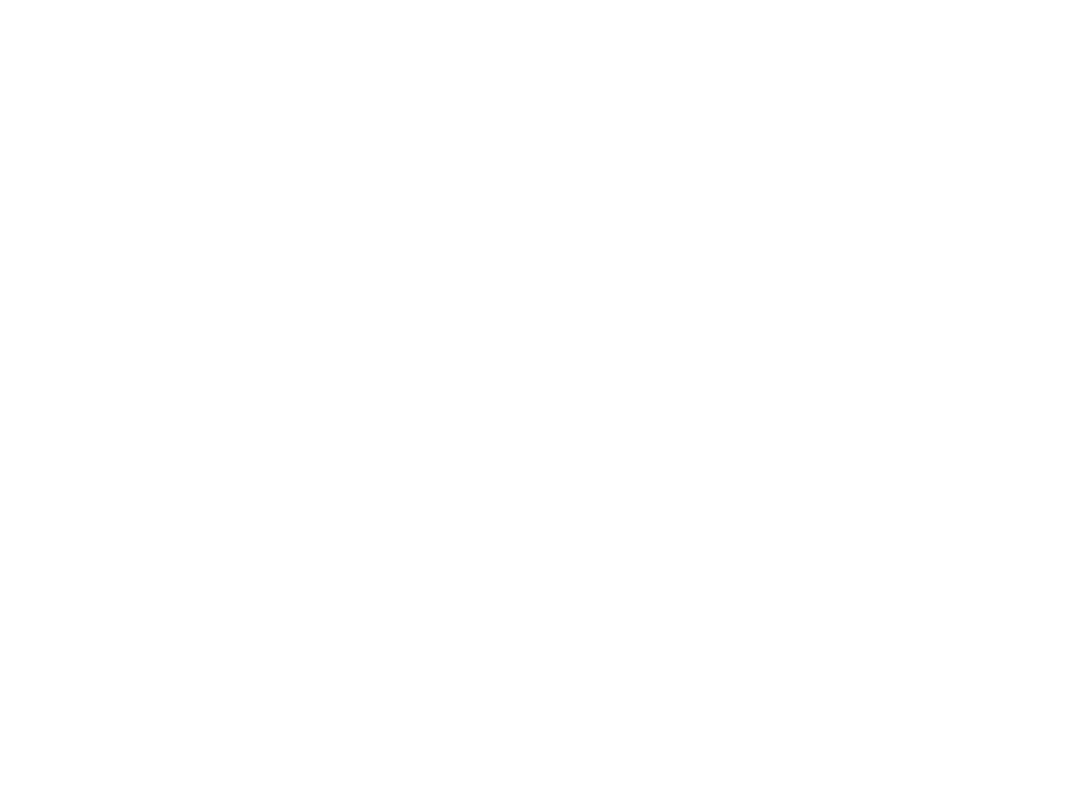
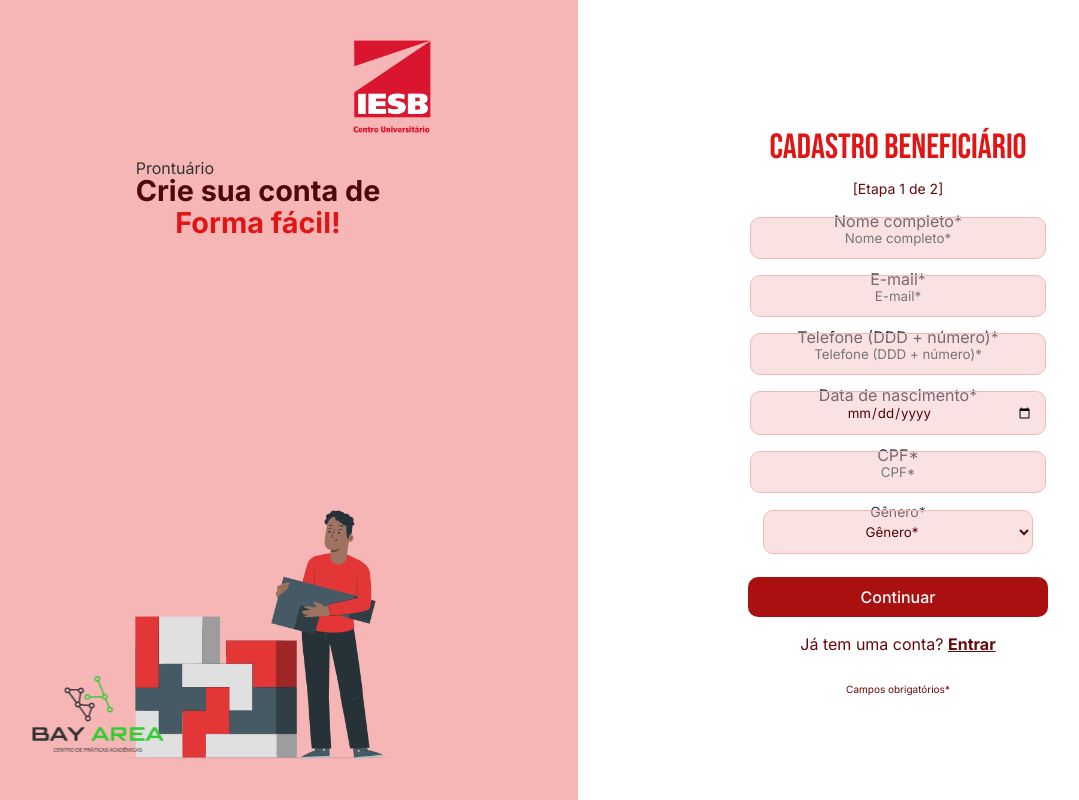
Before and after one commit to fabrica-bayarea/Prontuario, a React (Vite) app in the folder prontuario-front/: page /cadastro1 in a window 1280 px wide. Before the commit this address had no page. Shown: the whole page, without its empty margins (62-1141 px from the left). Built offline with nearby package versions, Linux system fonts and the light colour scheme; a web font is replaced by a local one.

Commit message:
Descrição do que foi alterado

```diff
--- a/prontuario-front/package.json
+++ b/prontuario-front/package.json
@@ -13,7 +13,7 @@
     "prop-types": "^15.8.1",
     "react": "^18.3.1",
     "react-dom": "^18.3.1",
-    "react-router-dom": "^7.4.1"
+    "react-router-dom": "^7.5.0"
   },
   "devDependencies": {
     "@eslint/js": "^9.9.0",
--- /dev/null
+++ b/prontuario-front/src/pages/Cadastro1.jsx
@@ -0,0 +1,134 @@
+import { useState } from "react";
+import Logo from "../components/LogoIesb";
+import LogoBayArea from "../components/LogoBayArea";
+import cadastro from "../assets/Images/cadastro.png";
+import "../styles/cadastro1.css";
+
+function Cadastro1() {
+  const [form, setForm] = useState({
+    nome: '',
+    email: '',
+    telefone: '',
+    nascimento: '',
+    cpf: '',
+    genero: '',
+  });
+
+  const handleChange = (e) => {
+    const { name, value } = e.target;
+    setForm((prev) => ({ ...prev, [name]: value }));
+  };
+
+  const handleSubmit = (e) => {
+    e.preventDefault();
+    console.log('Dados enviados:', form);
+  };
+
+  return (
+    <div className="conteinerCadastro1">
+      {/* Lado esquerdo com imagem e logos */}
+      <div className="infocadastro1">
+        <div className="logoIesbLogin">
+          <Logo />
+        </div>
+        <div className="description1">
+          <p className="subtitulo">Prontuário</p>
+          <h1 className="h1">
+          <span>Crie sua conta de</span><br />
+          <span className="destaquecadastro">Forma fácil!</span>
+          </h1>
+        </div>
+        <div className="infoImage1">
+          <img src={cadastro} alt="ilustração cadastro" className="imgcadastro" />
+        </div>
+        <div className="logoBayAreaLogin">
+          <LogoBayArea />
+        </div>
+      </div>
+
+      {/* Lado direito com o formulário */}
+      <form className="formcadastro" onSubmit={handleSubmit}>
+        <h2 className="titlecadastro">Cadastro Beneficiário</h2>
+        <p className="etapaCadastro">[Etapa 1 de 2]</p>
+
+        <label>Nome completo*</label><br />
+        <input
+          type="text"
+          name="nome"
+          placeholder="Nome completo*"
+          className="inputcadastro"
+          value={form.nome}
+          onChange={handleChange}
+          required
+        />
+
+        <label>E-mail*</label><br />
+        <input
+          type="email"
+          name="email"
+          placeholder="E-mail*"
+          className="inputcadastro"
+          value={form.email}
+          onChange={handleChange}
+          required
+        />
+
+        <label>Telefone (DDD + número)*</label><br />
+        <input
+          type="tel"
+          name="telefone"
+          placeholder="Telefone (DDD + número)*"
+          className="inputcadastro"
+          value={form.telefone}
+          onChange={handleChange}
+          required
+        />
+
+        <label>Data de nascimento*</label><br />
+        <input
+          type="date"
+          name="nascimento"
+          placeholder="Data de nascimento*"
+          className="inputcadastro"
+          value={form.nascimento}
+          onChange={handleChange}
+          required
+        />
+
+        <label>CPF*</label><br />
+        <input
+          type="text"
+          name="cpf"
+          placeholder="CPF*"
+          className="inputcadastro"
+          value={form.cpf}
+          onChange={handleChange}
+          required
+        />
+
+        <label className="label">Gênero*</label><br />
+        <select
+          name="genero"
+          className="inputcadastro"
+          value={form.genero}
+          onChange={handleChange}
+          required
+        >
+          <option value="">Gênero*</option>
+          <option value="feminino">Feminino</option>
+          <option value="masculino">Masculino</option>
+          <option value="prefiro_nao_dizer">Prefiro não dizer</option>
+        </select>
+
+        <button className="btnContinuar" type="submit">Continuar</button>
+        <p className="text">
+          Já tem uma conta?{" "}
+          <a href="/recuperar-senha" className="linkPassword">Entrar</a>
+        </p>
+        <p className="campo">Campos obrigatórios*</p>
+      </form>
+    </div>
+  );
+}
+
+export default Cadastro1;
--- a/prontuario-front/src/routes/AppRoutes.jsx
+++ b/prontuario-front/src/routes/AppRoutes.jsx
@@ -1,6 +1,7 @@
 import { BrowserRouter as Router, Routes, Route } from "react-router-dom";
 import PreLogin from "../pages/PreLogin";
 import Login from "../pages/Login";
+import Cadastro1 from "../pages/Cadastro1"
 
 function AppRoutes() {
   return (
@@ -8,6 +9,7 @@ function AppRoutes() {
       <Routes>
         <Route path="/" element={<PreLogin />} />
         <Route path="/login" element={<Login />} />
+        <Route path="/cadastro1" element={<Cadastro1/>}/>
         {/* Caminho para a tela de login */}
       </Routes>
     </Router>
--- /dev/null
+++ b/prontuario-front/src/styles/cadastro1.css
@@ -0,0 +1,179 @@
+@import "./global.css";
+
+.conteinerCadastro1 {
+  display: flex;
+  flex-direction: row;
+  height: 100vh;
+  width: 100vw;
+  overflow: hidden;
+  box-sizing: border-box;
+}
+
+/* Lado esquerdo com a imagem ilustrativa */
+.infocadastro1 {
+  display: flex;
+  flex-direction: column;
+  justify-content: space-between;
+  align-items: center;
+  background-color: var(--pink-color1);
+  box-sizing: border-box;
+  position: relative;
+  padding: 30px 20px;
+  text-align: center;
+  width: 100%;
+  max-width: 50%;
+}
+
+.logoIesbLogin {
+  width: 100%;
+  display: flex;
+  justify-content: center;
+  margin-top: 10px;
+  margin-bottom: 20px;
+}
+
+.description1 {
+  font-family: var(--font3);
+  font-size: 20px;
+  text-align: center;
+  color: var(--red-color5);
+  margin: 20px 0;
+  margin-bottom: 30px;
+  position: relative;
+  top: 80px;
+}
+.description1 .h1 {
+    font-size: 1.8rem;
+    margin-top: 5px;
+}
+.subtitulo {
+    font-size: 1rem;
+    color: #333;
+    margin-bottom: 5px;
+    text-align: left;
+    position: relative;
+    top: 10px;
+  }
+
+.destaquecadastro {
+  font-weight: bold;
+  color: var(--red-color4);
+}
+
+.infoImage1 {
+  display: flex;
+  justify-content: center;
+  padding: 10px;
+}
+
+.imgcadastro {
+  max-width: 100%;
+  height: auto;
+  max-height: 250px;
+}
+
+.logoBayAreaLogin {
+  display: flex;
+  justify-content: center;
+  width: 100%;
+  margin-bottom: 10px;
+}
+
+/* Lado direito - Formulário */
+.formcadastro {
+  width: 50%;
+  gap: -10px; /* Diminui o espaço entre os elementos */
+  background-color: var(--background-color1);
+  display: flex;
+  flex-direction: column;
+  align-items: center;
+  justify-content: center;
+  padding: 20px;
+  box-sizing: border-box;
+  overflow-y: auto;
+}
+.formcadastro input,
+.formcadastro select {
+  margin-bottom: 8px; /* reduzido para compactar os campos */
+}
+
+.titlecadastro {
+    color: var(--red-color4);
+    font-family: var(--font2);
+    font-size: 35px;
+    margin-bottom: 4px; /* Reduz o espaço abaixo do título */
+    text-align: center;
+  }
+
+.etapaCadastro {
+    margin-top: 0;
+    margin-bottom: 10px; /* ou menos se quiser ainda mais compacto */
+    font-size: 14px;
+    color: var(--red-color3);
+    text-align: center;
+  }
+
+
+.inputcadastro {
+  background-color: rgba(246, 182, 182, 0.4);
+  padding: 12px;
+  margin: -40px 0;
+  width: 45%;
+  max-width: 350px;
+  border: 1.5px solid var(--pink-color1);
+  border-radius: 10px;
+  font-family: var(--font3);
+  color: var(--red-color5);
+  text-align: center;
+}
+ .label{
+    display: block;
+    width: -5%;
+    margin-bottom: 4px;
+    font-size: 14px;
+    text-align: left;
+}
+
+.btnContinuar {
+  width: 50%;
+  max-width: 350px;
+  padding: 10px;
+  margin: 15px 0 5px;
+  border: none;
+  border-radius: 10px;
+  background-color: var(--red-color2);
+  color: var(--background-color1);
+  cursor: pointer;
+}
+
+.text {
+  color: var(--red-color3);
+  text-align: center;
+  margin-top: 10px;
+}
+.campo{
+  text-align: center;
+  margin-top: 10px;
+  font-size: 10px;
+  color: var(--red-color3);
+}
+/* Responsivo */
+@media (max-width: 1024px) {
+  .conteinerCadastro1 {
+    flex-direction: column;
+  }
+
+  .infocadastro1,
+  .formcadastro {
+    width: 100%;
+    height: auto;
+  }
+
+  .imgcadastro {
+    max-height: 200px;
+  }
+
+  .formcadastro {
+    padding: 20px;
+  }
+}
```
Also changed, not shown: prontuario-front/src/pages/CadastrodoBeneficiario1.jsx (deleted, +0 -18 lines), prontuario-front/src/styles/cadatrodobeneficiario1.css (deleted), 1 other file (tests, documents, lock files or other folders).
